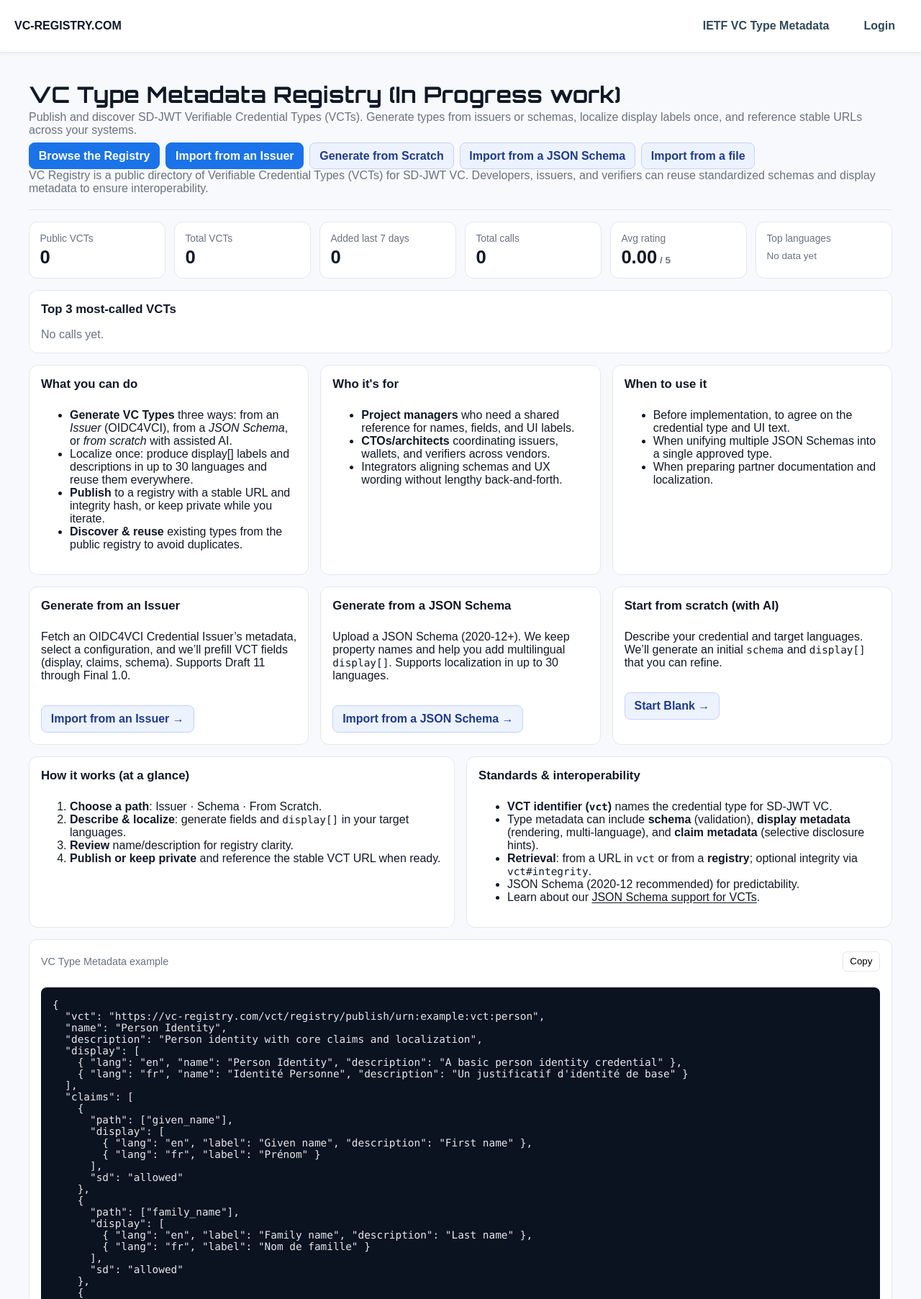
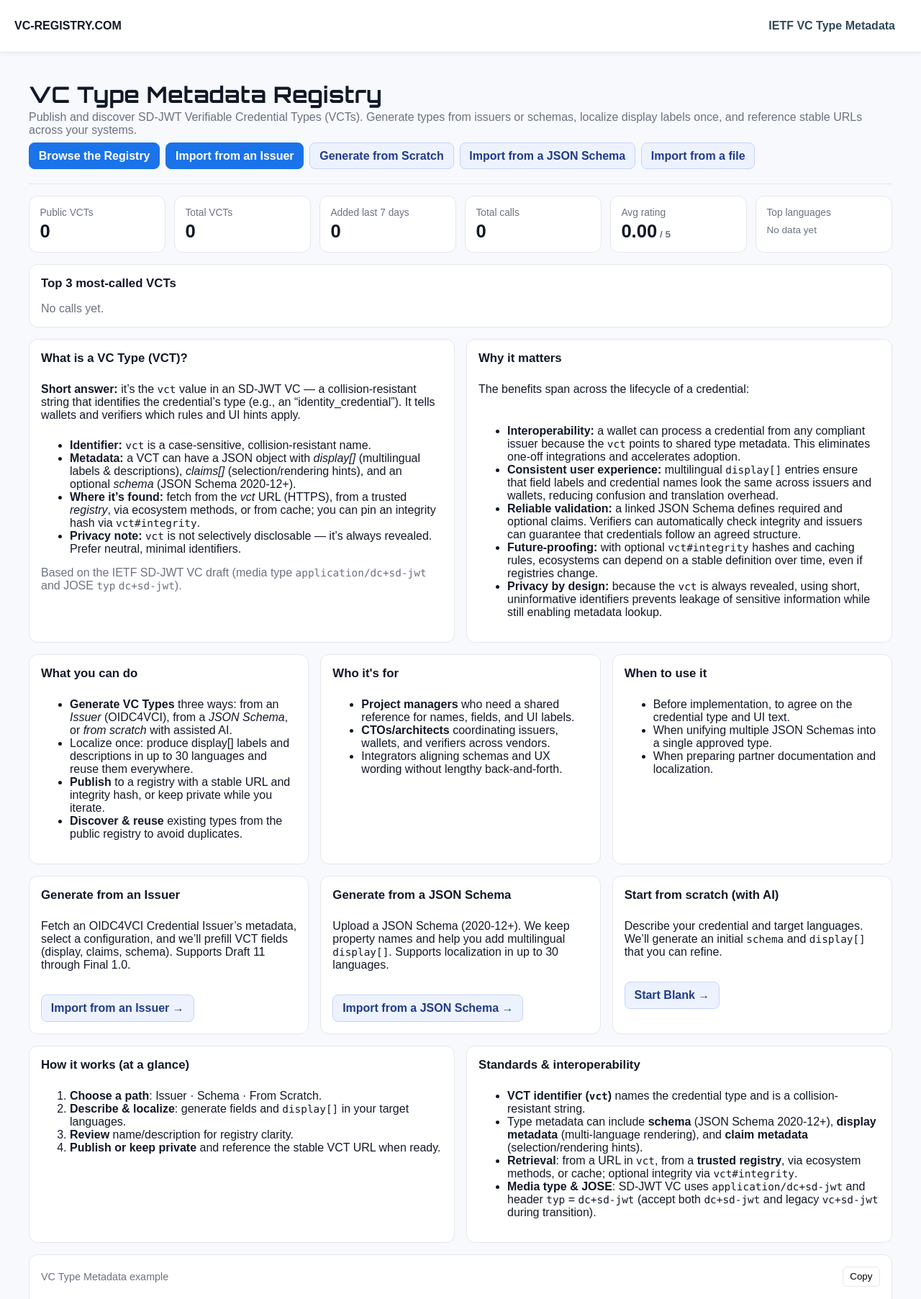
Before and after one commit to TalaoDAO/registry, a Flask app: page / in a window 1280 px wide. Shown: the top 1805 px of the page at 72% size. Run offline with Flask 3, Linux system fonts and the light colour scheme; parts of the project's set-up code (start-up, migrations or seed data) failed here and were passed over; some libraries are stand-ins or nearby versions.

Commit message:
update home page

```diff
--- a/templates/home.html
+++ b/templates/home.html
@@ -1,31 +1,26 @@
 <!DOCTYPE html>
-
 <html lang="en">
 <head>
 <meta charset="utf-8"/>
 <meta content="width=device-width, initial-scale=1" name="viewport"/>
 
-<meta content="VC Registry is the open catalog for SD-JWT Verifiable Credential Types (VCTs). Publish, discover, and generate VCT metadata with JSON Schema and multilingual display fields." name="description"/>
-<link href="https://vc-registry.com/" rel="canonical"/>
-<meta content="index,follow" name="robots"/>
-<!-- Strong, keyword-rich title -->
+<meta name="description" content="VC Registry is the open catalog for SD-JWT Verifiable Credential Types (VCTs). Publish, discover, and generate VCT metadata with JSON Schema and multilingual display fields."/>
+<link rel="canonical" href="https://vc-registry.com/"/>
+<meta name="robots" content="index,follow"/>
 
-<!-- Keywords (minor signal, but harmless) -->
-<meta content="SD-JWT VC, VCT, VC Type Metadata, IETF, OAuth, selective disclosure, verifiable credentials, JSON Schema, display metadata, registry" name="keywords"/>
-<!-- Open Graph (Facebook/LinkedIn/etc.) -->
-<meta content="website" property="og:type"/>
-<meta content="SD-JWT VC Registry — VC Type (VCT) Metadata" property="og:title"/>
-<meta content="Publish, discover, and generate SD-JWT VC Types with clear schema and multilingual display metadata." property="og:description"/>
-<meta content="https://vc-registry.com/" property="og:url"/>
-<meta content="VC Registry" property="og:site_name"/>
-<!-- Optional: your hero image -->
-<!-- <meta property="og:image" content="https://vc-registry.com/static/og-image.png" /> -->
-<!-- Twitter -->
-<meta content="summary_large_image" name="twitter:card"/>
-<meta content="SD-JWT VC Registry — VC Type (VCT) Metadata" name="twitter:title"/>
-<meta content="Publish, discover, and generate SD-JWT VC Types (VCT) with schema &amp; display metadata." name="twitter:description"/>
-<!-- <meta name="twitter:image" content="https://vc-registry.com/static/og-image.png" /> -->
-<!-- SD-JWT VC / VCT focused structured data -->
+<meta name="keywords" content="SD-JWT VC, VCT, VC Type Metadata, IETF, OAuth, selective disclosure, verifiable credentials, JSON Schema, display metadata, registry"/>
+
+<meta property="og:type" content="website"/>
+<meta property="og:title" content="SD-JWT VC Registry — VC Type (VCT) Metadata"/>
+<meta property="og:description" content="Publish, discover, and generate SD-JWT VC Types with clear schema and multilingual display metadata."/>
+<meta property="og:url" content="https://vc-registry.com/"/>
+<meta property="og:site_name" content="VC Registry"/>
+
+<meta name="twitter:card" content="summary_large_image"/>
+<meta name="twitter:title" content="SD-JWT VC Registry — VC Type (VCT) Metadata"/>
+<meta name="twitter:description" content="Publish, discover, and generate SD-JWT VC Types (VCT) with schema &amp; display metadata."/>
+
+<!-- SD-JWT VC / VCT structured data -->
 <script type="application/ld+json">
 {
   "@context": "https://schema.org",
@@ -36,14 +31,10 @@
   "operatingSystem": "Web",
   "description": "Publish, discover, and generate SD-JWT VC Types (VCTs) with schema and multilingual display metadata.",
   "keywords": "SD-JWT VC,VCT,VC Type Metadata,IETF,OAuth,verifiable credentials,JSON Schema,display metadata,registry",
-    "creator": {
-      "@type": "Organization",
-      "name": "VC Registry",
-      "url": "https://vc-registry.com/"
-    },
+  "creator": { "@type": "Organization", "name": "VC Registry", "url": "https://vc-registry.com/" },
   "mainEntityOfPage": "https://vc-registry.com/",
   "sameAs": [
-      "https://datatracker.ietf.org/doc/draft-ietf-oauth-sd-jwt-vc/"
+    "https://www.ietf.org/archive/id/draft-ietf-oauth-sd-jwt-vc-11.html"
   ],
   "potentialAction": {
     "@type": "SearchAction",
@@ -52,7 +43,8 @@
   }
 }
 </script>
-<!-- FAQ rich results about SD-JWT VC & VCT -->
+
+<!-- FAQ rich results about SD-JWT VC & VCT (UPDATED) -->
 <script type="application/ld+json">
 {
   "@context":"https://schema.org",
@@ -61,92 +53,80 @@
     {
       "@type":"Question",
       "name":"What is a VC Type (VCT) in SD-JWT VC?",
-        "acceptedAnswer":{"@type":"Answer","text":"A VCT identifies a Verifiable Credential Type. Its metadata may include schema, display metadata (multilingual labels/descriptions), and claim hints used by wallets and verifiers."}
+      "acceptedAnswer":{
+        "@type":"Answer",
+        "text":"A VCT is the Verifiable Credential Type identified by the JWT claim vct — a collision-resistant string that names the kind of SD-JWT VC. The associated Type Metadata can include a JSON Schema (2020-12+), multilingual display[] entries, and claim metadata that helps wallets and verifiers render and validate credentials consistently."
+      }
+    },
+    {
+      "@type":"Question",
+      "name":"How do wallets and verifiers find VCT metadata?",
+      "acceptedAnswer":{
+        "@type":"Answer",
+        "text":"From the vct URL (HTTPS), from a trusted registry, via ecosystem-defined methods, or from a local cache. Metadata can optionally be protected by an integrity hash (vct#integrity)."
+      }
+    },
+    {
+      "@type":"Question",
+      "name":"Is the vct value always revealed?",
+      "acceptedAnswer":{
+        "@type":"Answer",
+        "text":"Yes. The vct claim is not selectively disclosable in SD-JWT VC. Choose vct identifiers with data minimization in mind."
+      }
     },
     {
       "@type":"Question",
       "name":"Where is SD-JWT VC specified?",
-        "acceptedAnswer":{"@type":"Answer","text":"The SD-JWT VC draft is maintained by the IETF OAuth Working Group. See the draft at the IETF Datatracker."}
-      },
-      {
-        "@type":"Question",
-        "name":"How does this registry help?",
-        "acceptedAnswer":{"@type":"Answer","text":"It provides a stable URL and integrity for each VCT, plus schema and display metadata so implementers can reuse credential types consistently across issuers, wallets, and verifiers."}
-      },
-      {
-        "@type":"Question",
-        "name":"Can I generate a VCT from an issuer or schema?",
-        "acceptedAnswer":{"@type":"Answer","text":"Yes. You can import from an OIDC4VCI issuer, from a JSON Schema, or start from scratch and localize display[] once across multiple languages."}
+      "acceptedAnswer":{
+        "@type":"Answer",
+        "text":"In the IETF OAuth Working Group draft “SD-JWT-based Verifiable Credentials (SD-JWT VC)” which also defines the vct claim, type metadata, retrieval mechanisms, and the application/dc+sd-jwt media type."
+      }
     }
   ]
 }
 </script>
-<link href="https://fonts.googleapis.com" rel="preconnect"/>
-<link crossorigin="" href="https://fonts.gstatic.com" rel="preconnect"/>
-<link href="https://fonts.googleapis.com/css2?family=Orbitron:wght@400;700&amp;family=Roboto:wght@400;500;700&amp;display=swap" rel="stylesheet"/>
-<link href="{{ url_for('static', filename='header.css') }}" rel="stylesheet"/>
+
+<link rel="preconnect" href="https://fonts.googleapis.com"/>
+<link rel="preconnect" href="https://fonts.gstatic.com" crossorigin/>
+<link href="https://fonts.googleapis.com/css2?family=Orbitron:wght@400;700&family=Roboto:wght@400;500;700&display=swap" rel="stylesheet"/>
+<link rel="stylesheet" href="{{ url_for('static', filename='header.css') }}"/>
+
 <style>
   :root{ --blue:#1a73e8; --blue-dark:#1558b0; --surface:#ffffff; --border:#e5e7eb; --sub:#6b7280; }
-
   html,body{ margin:0 }
   body{ background:#f7f9fc; color:#111827; font-family: Arial, sans-serif; }
   a{ color:inherit; text-underline-offset: 2px; }
-
-    /* Page frame */
   main{ max-width:1200px; margin:0 auto; padding:1.25rem; }
-
-    /* Header — match menu.html look & spacing */
   header{ display:flex; justify-content:space-between; align-items:center; padding:1rem 1.25rem; border-bottom:1px solid var(--border); background:#fff; }
   .nav-group{ display:flex; align-items:center; gap:1rem; }
-
-    /* Hero */
   .hero{ padding:.9rem 0 1.25rem; border-bottom:1px solid var(--border); }
   .hero h1{ font-family:'Orbitron','Roboto',Arial,sans-serif; font-size:1.95rem; margin:.2rem 0; font-weight:800; letter-spacing:.2px; }
   .hero p{ margin:0; color:var(--sub); }
-
-    /* Cards & layout */
   .block{ margin-top:1rem; }
   .grid{ display:grid; grid-template-columns: repeat(auto-fit, minmax(280px, 1fr)); gap:1rem; }
   .card{ background:var(--surface); border:1px solid var(--border); border-radius:12px; padding:1rem; display:flex; flex-direction:column; gap:.5rem; }
   .card h2{ margin:0; font-size:1.05rem; }
-
-    /* Buttons — same vibe as menu */
   .actions{ margin-top:.5rem; display:flex; gap:.5rem; flex-wrap:wrap; }
   .btn{ display:inline-flex; align-items:center; gap:.35rem; padding:.55rem .8rem; border-radius:8px; font-weight:600; text-decoration:none; border:1px solid #c7d2fe; background:#edf2ff; color:#1f3b8a; }
   .btn:hover{ background:#e0e7ff; }
   .btn-primary{ background:var(--blue); border-color:var(--blue); color:#fff; }
   .btn-primary:hover{ background:var(--blue-dark); }
-
-    /* Code example with toolbar */
   .code-card .code-toolbar{ display:flex; justify-content:space-between; align-items:center; gap:.75rem; }
   .code-card .code-toolbar .label{ font-size:.9rem; color:var(--sub); }
   .copy-btn{ cursor:pointer; user-select:none; padding:.35rem .6rem; border-radius:6px; border:1px solid var(--border); background:#fff; }
   .copy-btn:hover{ background:#f3f4f6; }
-
   code,pre{ font-family: ui-monospace, Menlo, Consolas, monospace; font-size:.9rem; }
   pre{ background:#0b1220; color:#e5e7eb; padding:1rem; border-radius:8px; overflow:auto; max-height:420px; }
-
   .muted{ color:var(--sub); }
   .flashes{ max-width:900px; margin:.75rem auto 0; padding:.5rem 1rem; background:#fff7ed; border:1px solid #fed7aa; color:#9a3412; border-radius:8px }
-  /* KPI strip */
   .kpis { display:grid; grid-template-columns: repeat(auto-fit, minmax(180px, 1fr)); gap:.75rem; margin-top:1rem; }
   .kpi { background:var(--surface); border:1px solid var(--border); border-radius:12px; padding:.9rem; }
   .kpi .label { font-size:.86rem; color:var(--sub); }
   .kpi .value { font-size:1.6rem; font-weight:800; margin-top:.25rem; }
   .kpi .sub { font-size:.85rem; color:var(--sub); margin-top:.2rem; }
-/* Example: adjust your KPI grid at large screens */
-  .kpi-grid {
-    display: grid;
-    gap: 1rem;
-    grid-template-columns: repeat(6, minmax(0, 1fr));
-  }
-
-  @media (max-width: 1200px) {
-    .kpi-grid { grid-template-columns: repeat(3, minmax(0, 1fr)); }
-  }
-  @media (max-width: 640px) {
-    .kpi-grid { grid-template-columns: repeat(1, minmax(0, 1fr)); }
-  }
+  .kpi-grid { display: grid; gap: 1rem; grid-template-columns: repeat(6, minmax(0, 1fr)); }
+  @media (max-width: 1200px) { .kpi-grid { grid-template-columns: repeat(3, minmax(0, 1fr)); } }
+  @media (max-width: 640px) { .kpi-grid { grid-template-columns: repeat(1, minmax(0, 1fr)); } }
   .lang-badges { display:flex; gap:.35rem; flex-wrap:wrap; margin-top:.4rem; }
   .lang-badges .badge { padding:.25rem .45rem; font-size:.82rem; border-radius:999px; border:1px solid var(--border); background:#fff; }
   @media (prefers-color-scheme: dark) {
@@ -163,25 +143,21 @@
     .copy-btn:hover{ background:#111827; }
   }
 </style>
-<title>SD-JWT VC Registry — Discover &amp; Publish VC Types (VCT) Metadata</title></head>
+
+<title>SD-JWT VC Registry — Discover &amp; Publish VC Types (VCT) Metadata</title>
+</head>
 <body>
-<!-- Header aligned with menu.html -->
 <header>
-<div>
-<strong><a href="/" style="text-decoration:none;">VC-REGISTRY.COM</a></strong>
-</div>
+  <div><strong><a href="/" style="text-decoration:none;">VC-REGISTRY.COM</a></strong></div>
   <div class="nav-group">
     <nav>
       {% if not user.id %}
-<a href="https://www.ietf.org/archive/id/draft-ietf-oauth-sd-jwt-vc-11.html#name-sd-jwt-vc-type-metadata" rel="noopener" target="_blank">IETF VC Type Metadata</a>
-<a href="/menu">Login</a>
+        <a href="https://www.ietf.org/archive/id/draft-ietf-oauth-sd-jwt-vc-11.html#name-sd-jwt-vc-type-metadata" target="_blank" rel="noopener">IETF VC Type Metadata</a>
       {% else %}
         <a href="/menu">Menu</a>
       {% endif %}
     </nav>
-      {% if user.id %}
-      {% include "account.html" %}
-      {% endif %}
+    {% if user.id %}{% include "account.html" %}{% endif %}
   </div>
 </header>
 
@@ -198,38 +174,27 @@
 <main id="content" role="main">
   <!-- HERO -->
   <section class="hero">
-<h1>VC Type Metadata Registry (In Progress work)</h1>
+    <h1>VC Type Metadata Registry </h1>
     <p class="muted">Publish and discover SD-JWT Verifiable Credential Types (VCTs). Generate types from issuers or schemas, localize display labels once, and reference stable URLs across your systems.</p>
+
     <div class="actions">
       <a class="btn btn-primary" href="/vct/registry/browse">Browse the Registry</a>
       <a class="btn btn-primary" href="/attestation/generate/issuer">Import from an Issuer</a>
       <a class="btn" href="/attestation/generate/scratch">Generate from Scratch</a>
       <a class="btn" href="/attestation/generate/schema">Import from a JSON Schema</a>
       <a class="btn" href="/vct/registry/import">Import from a file</a>
-</div><p class="muted">VC Registry is a public directory of Verifiable Credential Types (VCTs) for SD-JWT VC. Developers, issuers, and verifiers can reuse standardized schemas and display metadata to ensure interoperability.</p>
+    </div>
   </section>
+
+
+
   <!-- KPI STRIP -->
-<section aria-label="Key metrics" class="kpis">
-<div class="kpi" role="status">
-<div class="label">Public VCTs</div>
-<div class="value">{{ stats.total_public or 0 }}</div>
-</div>
-<div class="kpi" role="status">
-<div class="label">Total VCTs</div>
-<div class="value">{{ stats.total_all or 0 }}</div>
-</div>
-<div class="kpi" role="status">
-<div class="label">Added last 7 days</div>
-<div class="value">{{ stats.new_week or 0 }}</div>
-</div>
-<div class="kpi" role="status">
-<div class="label">Total calls</div>
-<div class="value">{{ stats.total_calls or 0 }}</div>
-</div>
-<div class="kpi" role="status">
-<div class="label">Avg rating</div>
-<div class="value">{{ '%.2f'|format(stats.avg_rating or 0.0) }}<span class="sub"> / 5</span></div>
-</div>
+  <section class="kpis" aria-label="Key metrics">
+    <div class="kpi" role="status"><div class="label">Public VCTs</div><div class="value">{{ stats.total_public or 0 }}</div></div>
+    <div class="kpi" role="status"><div class="label">Total VCTs</div><div class="value">{{ stats.total_all or 0 }}</div></div>
+    <div class="kpi" role="status"><div class="label">Added last 7 days</div><div class="value">{{ stats.new_week or 0 }}</div></div>
+    <div class="kpi" role="status"><div class="label">Total calls</div><div class="value">{{ stats.total_calls or 0 }}</div></div>
+    <div class="kpi" role="status"><div class="label">Avg rating</div><div class="value">{{ '%.2f'|format(stats.avg_rating or 0.0) }}<span class="sub"> / 5</span></div></div>
     <div class="kpi" role="status">
       <div class="label">Top languages</div>
       <div class="lang-badges">
@@ -243,11 +208,11 @@
       </div>
     </div>
   </section>
+
   <!-- TOP 3 MOST CALLED VCTs -->
-<section aria-label="Popular" class="block">
+  <section class="block" aria-label="Popular">
     <div class="card">
-<h2 style="margin-bottom:.5rem;">Top 3 most‑called VCTs</h2>
-
+      <h2 style="margin-bottom:.5rem;">Top 3 most-called VCTs</h2>
       {% if stats.top_vcts and stats.top_vcts|length > 0 %}
         <ol style="margin:0; padding-left:1.2rem;">
           {% for item in stats.top_vcts %}
@@ -257,7 +222,7 @@
                   <strong>{{ item.name or 'Untitled VCT' }}</strong>
                   {% if item.vct %}
                     <span class="muted">·</span>
-<a class="muted" href="{{ item.vct }}?preview=1" rel="noopener" target="_blank">open →</a>
+                    <a class="muted" href="{{ item.vct }}?preview=1" target="_blank" rel="noopener">open →</a>
                   {% endif %}
                 </div>
                 <div class="muted">{{ item.calls_count }} calls</div>
@@ -270,7 +235,60 @@
       {% endif %}
     </div>
   </section>
-<!-- WHAT YOU CAN DO / WHO / WHEN -->
+
+  <section>
+    <!-- NEW: What is a VC Type? -->
+    <div class="grid" style="margin-top:1rem">
+      <div class="card">
+        <h2>What is a VC Type (VCT)?</h2>
+        <p><strong>Short answer:</strong> it’s the <code>vct</code> value in an SD-JWT VC — a collision-resistant string that identifies the credential’s type (e.g., an “identity_credential”). It tells wallets and verifiers which rules and UI hints apply. <!-- vct claim & collision-resistant name --> </p>
+        <ul style="margin:0">
+          <li><strong>Identifier:</strong> <code>vct</code> is a case-sensitive, collision-resistant name. <!-- spec: vct definition --></li>
+          <li><strong>Metadata:</strong> a VCT can have a JSON object with <em>display[]</em> (multilingual labels &amp; descriptions), <em>claims[]</em> (selection/rendering hints), and an optional <em>schema</em> (JSON Schema 2020-12+). <!-- type metadata contents --></li>
+          <li><strong>Where it’s found:</strong> fetch from the <em>vct</em> URL (HTTPS), from a trusted <em>registry</em>, via ecosystem methods, or from cache; you can pin an integrity hash via <code>vct#integrity</code>. <!-- retrieval & integrity --></li>
+          <li><strong>Privacy note:</strong> <code>vct</code> is not selectively disclosable — it’s always revealed. Prefer neutral, minimal identifiers. <!-- privacy on vct --></li>
+        </ul>
+        <p class="muted" style="margin:.4rem 0 0">Based on the IETF SD-JWT VC draft (media type <code>application/dc+sd-jwt</code> and JOSE <code>typ</code> <code>dc+sd-jwt</code>).</p>
+      </div>
+      <div class="card">
+          <h2>Why it matters</h2>
+
+          <p>
+            The benefits span across the lifecycle of a credential:
+          </p>
+          <ul>
+            <li>
+              <strong>Interoperability:</strong> a wallet can process a credential from
+              any compliant issuer because the <code>vct</code> points to shared type
+              metadata. This eliminates one-off integrations and accelerates adoption.
+            </li>
+            <li>
+              <strong>Consistent user experience:</strong> multilingual
+              <code>display[]</code> entries ensure that field labels and credential
+              names look the same across issuers and wallets, reducing confusion and
+              translation overhead.
+            </li>
+            <li>
+              <strong>Reliable validation:</strong> a linked JSON Schema defines
+              required and optional claims. Verifiers can automatically check integrity
+              and issuers can guarantee that credentials follow an agreed structure.
+            </li>
+            <li>
+              <strong>Future-proofing:</strong> with optional <code>vct#integrity</code>
+              hashes and caching rules, ecosystems can depend on a stable definition
+              over time, even if registries change.
+            </li>
+            <li>
+              <strong>Privacy by design:</strong> because the <code>vct</code> is always
+              revealed, using short, uninformative identifiers prevents leakage of
+              sensitive information while still enabling metadata lookup.
+            </li>
+          </ul>
+      </div>
+    </div>
+  </section>
+
+  <!-- WHAT / WHO / WHEN -->
   <section class="block grid">
     <div class="card">
       <h2>What you can do</h2>
@@ -298,6 +316,7 @@
       </ul>
     </div>
   </section>
+
   <!-- GENERATION PATHS -->
   <section class="block grid">
     <div class="card">
@@ -307,7 +326,7 @@
     </div>
     <div class="card">
       <h2>Generate from a JSON Schema</h2>
-<p>Upload a JSON Schema (2020‑12+). We keep property names and help you add multilingual <code>display[]</code>. Supports localization in up to 30 languages.</p>
+      <p>Upload a JSON Schema (2020-12+). We keep property names and help you add multilingual <code>display[]</code>. Supports localization in up to 30 languages.</p>
       <div class="actions"><a class="btn" href="/attestation/generate/schema">Import from a JSON Schema →</a></div>
     </div>
     <div class="card">
@@ -316,7 +335,8 @@
       <div class="actions"><a class="btn" href="/attestation/generate/scratch">Start Blank →</a></div>
     </div>
   </section>
-<!-- HOW IT WORKS & STANDARDS -->
+
+  <!-- STANDARDS -->
   <section class="block grid">
     <div class="card">
       <h2>How it works (at a glance)</h2>
@@ -330,14 +350,13 @@
     <div class="card">
       <h2>Standards &amp; interoperability</h2>
       <ul>
-<li><strong>VCT identifier (<code>vct</code>)</strong> names the credential type for SD-JWT VC.</li>
-<li>Type metadata can include <strong>schema</strong> (validation), <strong>display metadata</strong> (rendering, multi-language), and <strong>claim metadata</strong> (selective disclosure hints).</li>
-<li><strong>Retrieval</strong>: from a URL in <code>vct</code> or from a <strong>registry</strong>; optional integrity via <code>vct#integrity</code>.</li>
-<li>JSON Schema (2020-12 recommended) for predictability.</li>
-<li>Learn about our <a href="/attestation/generate/schema">JSON Schema support for VCTs</a>.</li></ul>
+        <li><strong>VCT identifier (<code>vct</code>)</strong> names the credential type and is a collision-resistant string.</li>
+        <li>Type metadata can include <strong>schema</strong> (JSON Schema 2020-12+), <strong>display metadata</strong> (multi-language rendering), and <strong>claim metadata</strong> (selection/rendering hints).</li>
+        <li><strong>Retrieval</strong>: from a URL in <code>vct</code>, from a <strong>trusted registry</strong>, via ecosystem methods, or cache; optional integrity via <code>vct#integrity</code>.</li>
+        <li><strong>Media type &amp; JOSE</strong>: SD-JWT VC uses <code>application/dc+sd-jwt</code> and header <code>typ</code> = <code>dc+sd-jwt</code> (accept both <code>dc+sd-jwt</code> and legacy <code>vc+sd-jwt</code> during transition).</li>
+      </ul>
     </div>
   </section>
-<!-- JSON EXAMPLE WITH SCROLLBAR -->
   <section class="block grid">
 <div class="card code-card">
 <div class="code-toolbar">
@@ -485,6 +504,9 @@
 </div>
 </div>
 </section>
+
+  <!-- You can keep your JSON example/code card section here -->
+  <!-- ... -->
 </main>
 
   {% include "footer.html" %}
```
Lines whose indentation alone changed are shown as unchanged.
